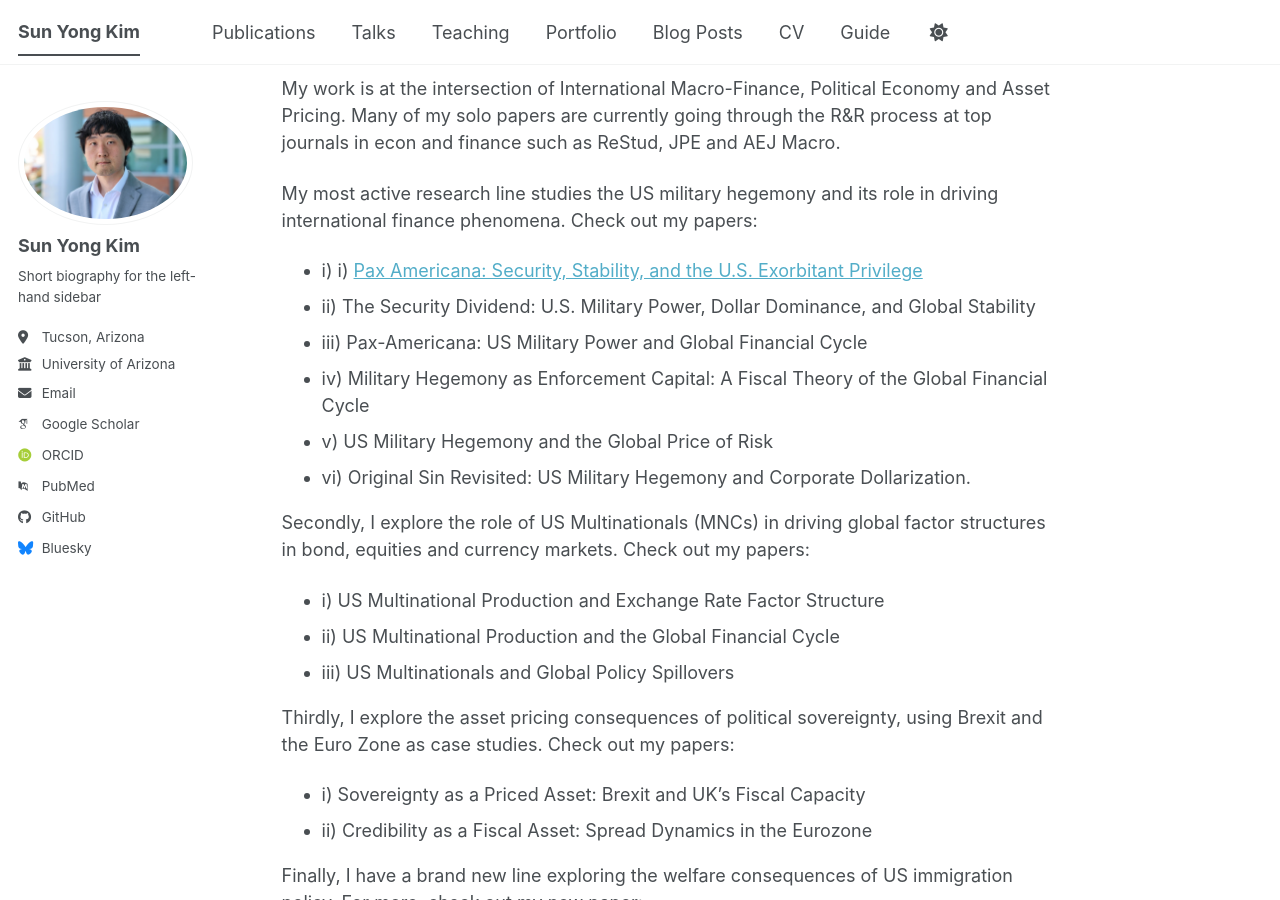
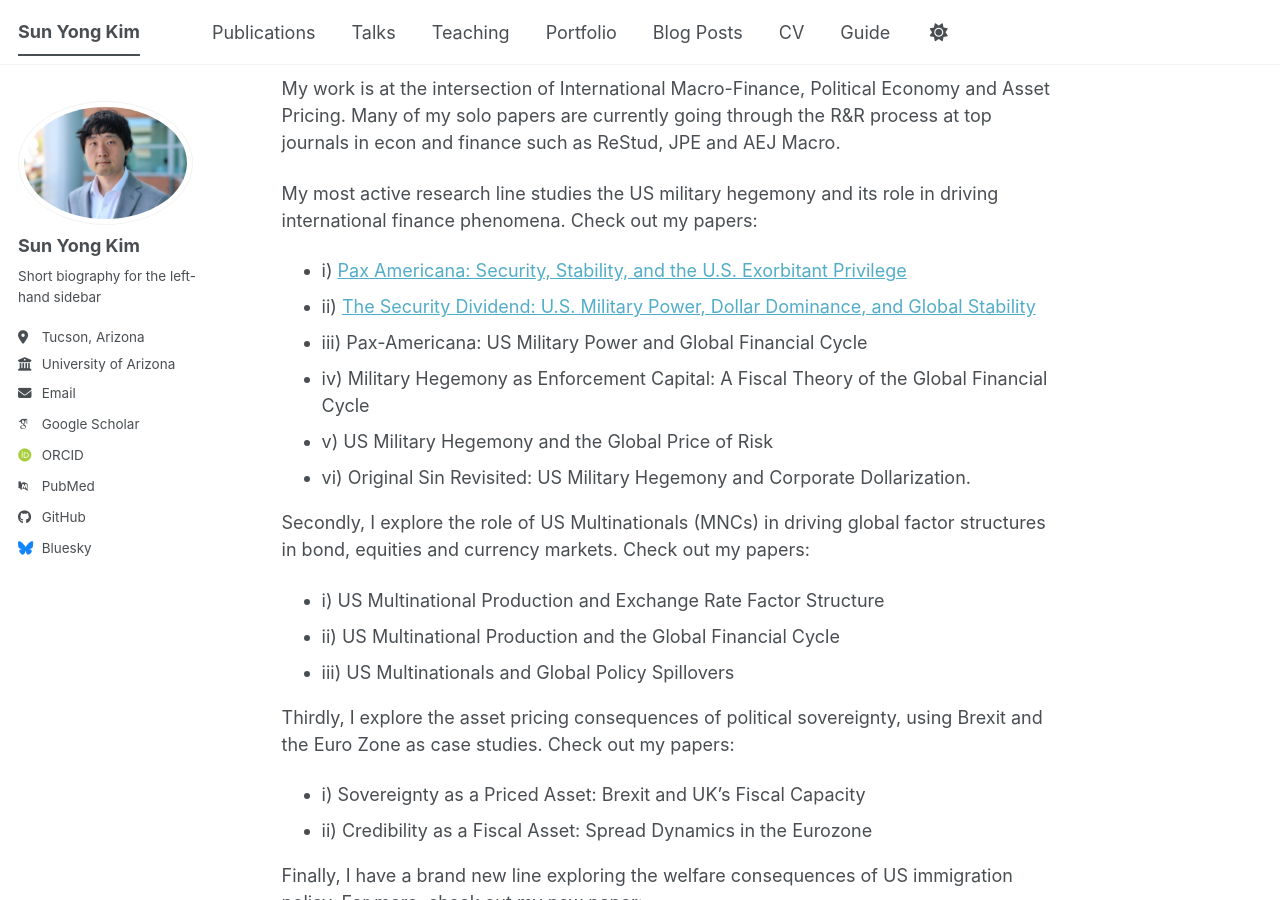
Before and after one commit to sunyongkim-research/sunyongkim-research.github.io, a Jekyll site: the page built from _pages/about.md, in a window 1280 px wide and 900 px high, scrolled down 395 px. Built offline with Jekyll 4.4.1, drawn with Linux system fonts in a browser that asks for light colours; some web fonts are replaced; a script bundle is joined from its source files by our own code; library files that are not in the unit come from our copies; part of the change alters nothing that is shown.

```diff
--- a/_pages/about.md
+++ b/_pages/about.md
@@ -16,8 +16,8 @@ I received my PhD in Finance from the Kellogg School of Management, Northwestern
 My work is at the intersection of International Macro-Finance, Political Economy and Asset Pricing. Many of my solo papers are currently going through the R&R process at top journals in econ and finance such as ReStud, JPE and AEJ Macro.
 
 My most active research line studies the US military hegemony and its role in driving international finance phenomena. Check out my papers:
-* i) i) [Pax Americana: Security, Stability, and the U.S. Exorbitant Privilege](https://papers.ssrn.com/sol3/papers.cfm?abstract_id=5633090)
-* ii) The Security Dividend: U.S. Military Power, Dollar Dominance, and Global Stability
+* i) [Pax Americana: Security, Stability, and the U.S. Exorbitant Privilege](https://papers.ssrn.com/sol3/papers.cfm?abstract_id=5633090)
+* ii) [The Security Dividend: U.S. Military Power, Dollar Dominance, and Global Stability](https://papers.ssrn.com/sol3/papers.cfm?abstract_id=5611990)
 * iii) Pax-Americana: US Military Power and Global Financial Cycle
 * iv) Military Hegemony as Enforcement Capital: A Fiscal Theory of the Global Financial Cycle
 * v) US Military Hegemony and the Global Price of Risk
```
